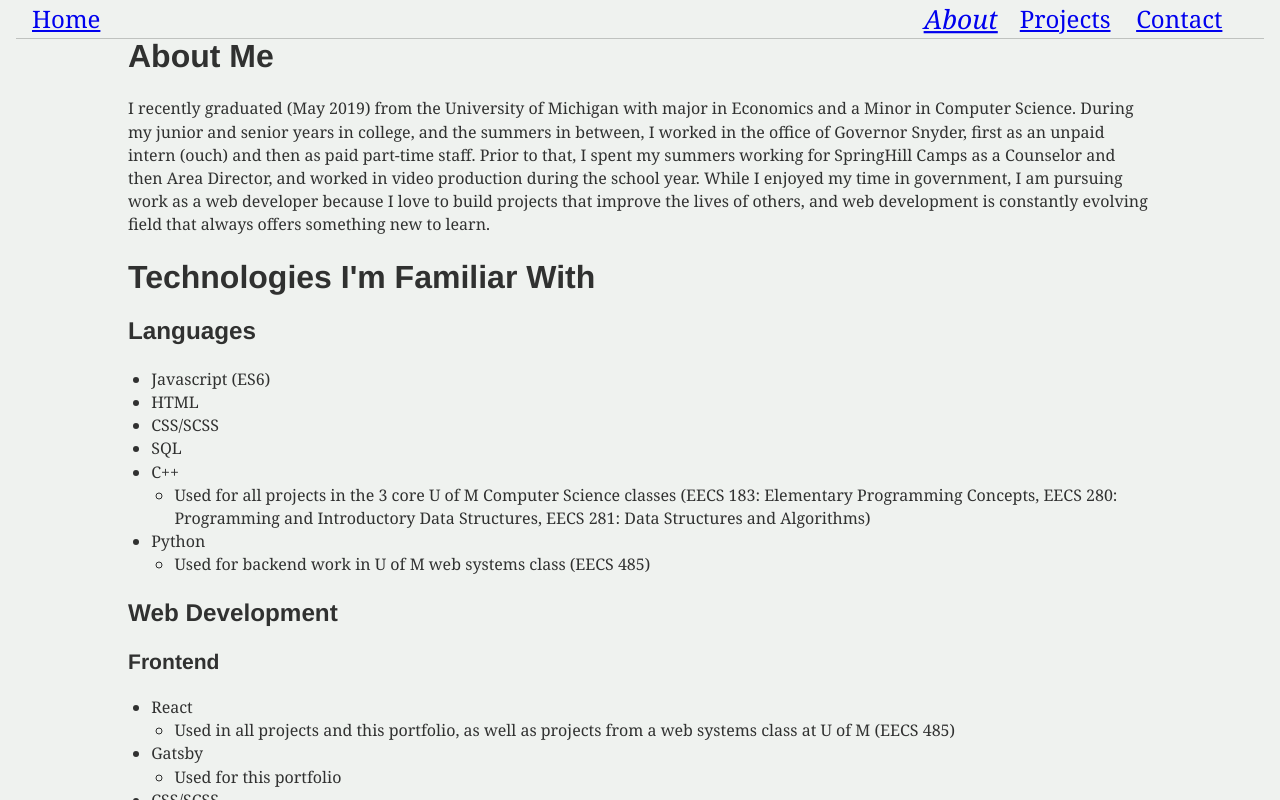
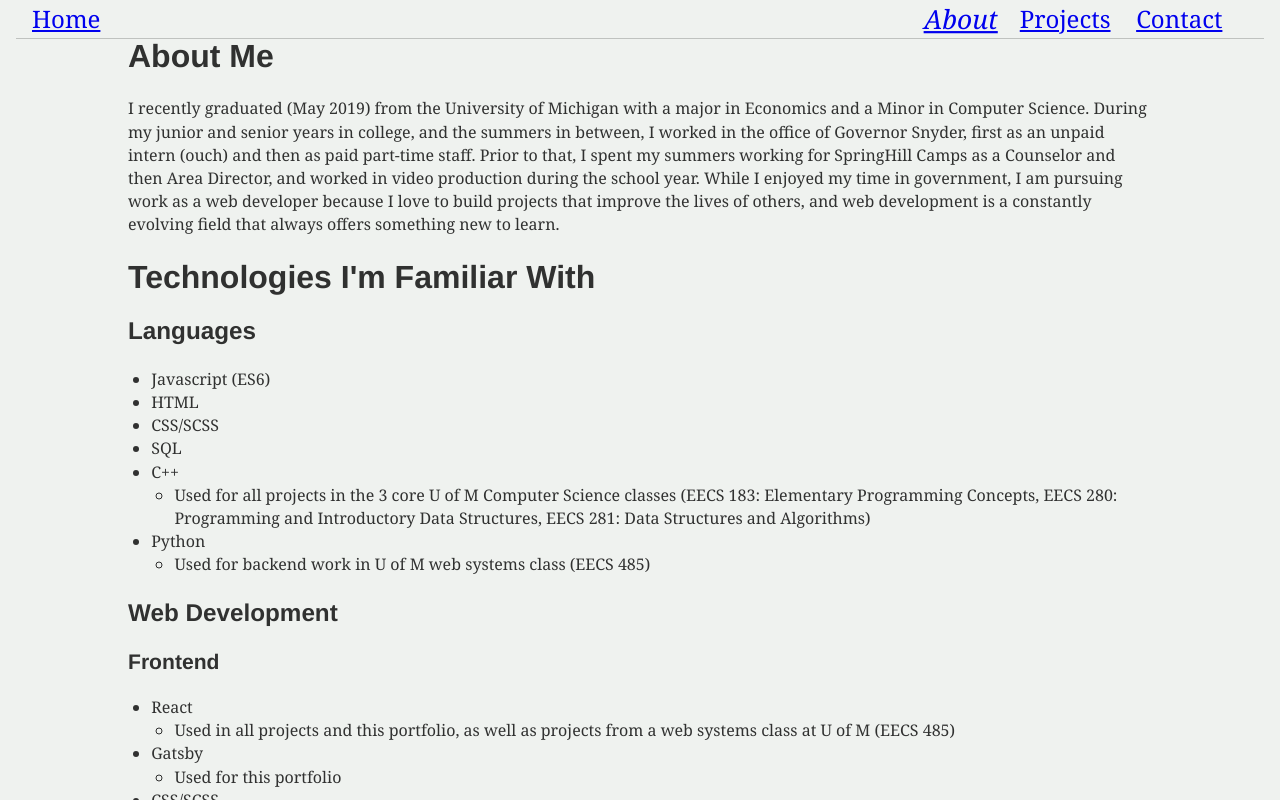
Before and after one commit to gainhad/portfolio, a Gatsby site: page /about in a window 1280 px wide. Built offline with nearby package versions, Linux system fonts and the light colour scheme; Gatsby itself is replaced by a stand-in of ours; some packages are replaced by stand-ins of ours.

Commit message:
Fixed typos in about me

```diff
--- a/src/content/about.md
+++ b/src/content/about.md
@@ -4,7 +4,7 @@ title: "About Me"
 
 # About Me
 
-I recently graduated (May 2019) from the University of Michigan with major in Economics and a Minor in Computer Science. During my junior and senior years in college, and the summers in between, I worked in the office of Governor Snyder, first as an unpaid intern (ouch) and then as paid part-time staff. Prior to that, I spent my summers working for SpringHill Camps as a Counselor and then Area Director, and worked in video production during the school year. While I enjoyed my time in government, I am pursuing work as a web developer because I love to build projects that improve the lives of others, and web development is constantly evolving field that always offers something new to learn.
+I recently graduated (May 2019) from the University of Michigan with a major in Economics and a Minor in Computer Science. During my junior and senior years in college, and the summers in between, I worked in the office of Governor Snyder, first as an unpaid intern (ouch) and then as paid part-time staff. Prior to that, I spent my summers working for SpringHill Camps as a Counselor and then Area Director, and worked in video production during the school year. While I enjoyed my time in government, I am pursuing work as a web developer because I love to build projects that improve the lives of others, and web development is a constantly evolving field that always offers something new to learn.
 
 # Technologies I'm Familiar With
 
```
